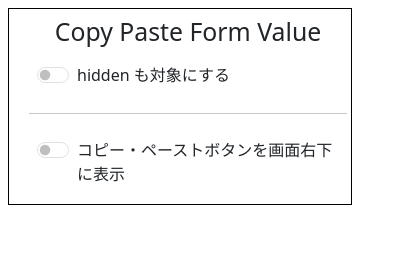
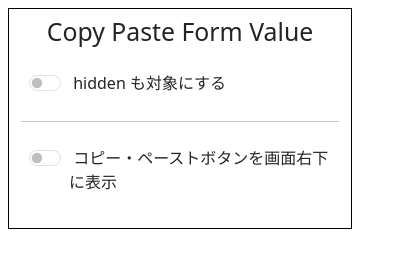
Before and after one commit to kanagama/copy_paste_form_value, a browser extension: page popup.html in a window 400 px wide. Drawn offline with Linux system fonts and the light colour scheme.

Commit message:
popup 微調整

```diff
--- a/popup.html
+++ b/popup.html
@@ -12,8 +12,8 @@
 
 <body style="width:360px;height:auto;">
   <div class="m-2 border border-black">
-    <div class="container m-2">
-      <div class="row">
+    <div class="container">
+      <div class="row m-2">
         <div class="col-12">
           <h2 class="font-semibold text-center">
             Copy Paste Form Value
@@ -30,7 +30,7 @@
               for="hidden-checkbox"
               title="hidden もコピー・ペースト対象に含まれるようになります"
             >
-              hidden も対象にする
+              &nbsp;hidden も対象にする
             </label>
           </div>
         </div>
@@ -53,8 +53,15 @@
               for="toggle-checkbox"
               title="画面右下にコピーボタンとペーストボタンが表示されます Alt + P でも制御可能です"
             >
-              コピー・ペーストボタンを画面右下に表示
+              &nbsp;コピー・ペーストボタンを画面右下に表示
             </label>
+          </div>
+        </div>
+
+        <!-- 余白 -->
+        <div class="row">
+          <div class="col-12">
+            <br>
           </div>
         </div>
       </div>
```
